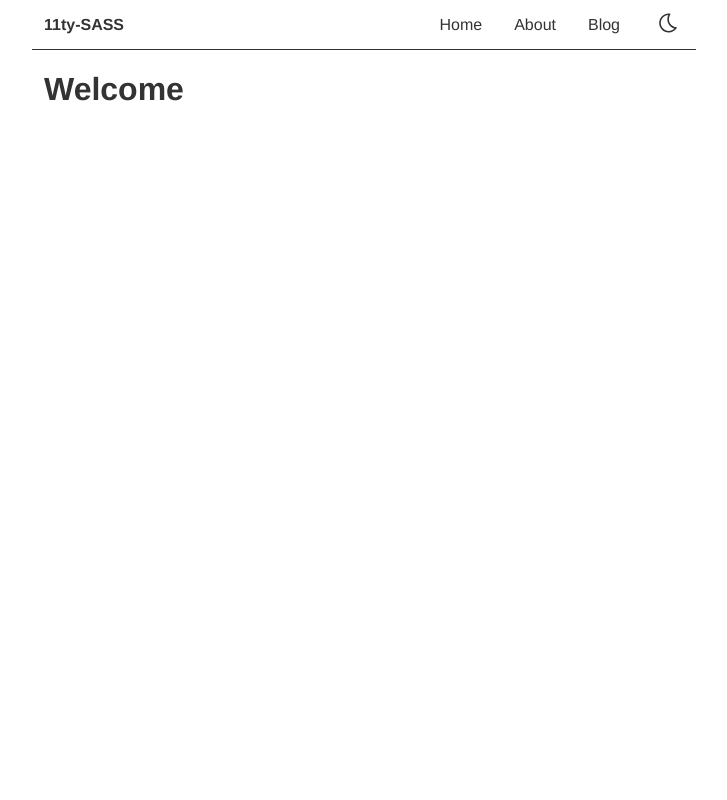
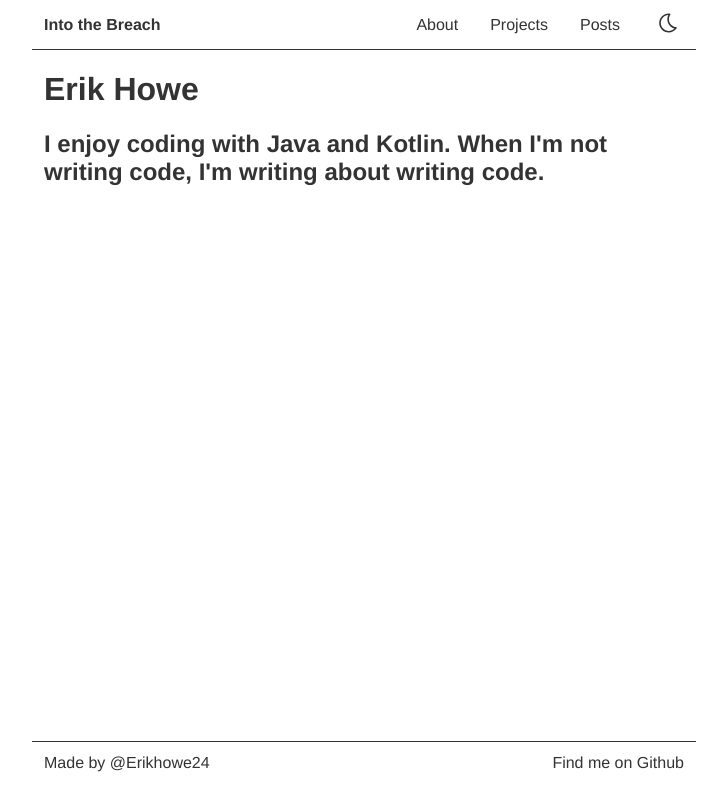
Before and after one commit to erikhowe/11ty-lab, an Eleventy site: page src/index.html in a window 1280 px wide. Shown: the whole page, without its empty margins (276-1003 px from the left). Built offline with nearby package versions, Linux system fonts and the light colour scheme; Eleventy itself is replaced by a stand-in of ours; files that its build step writes are made by us from their sources.

```diff
--- a/src/_includes/components/footer.html
+++ b/src/_includes/components/footer.html
@@ -0,0 +1,5 @@
+<footer>
+  <a href="https://twitter.com/erikhowe24" target="_blank" class="logo">Made by @Erikhowe24</p>
+  <a href="https://github.com/erikhowe" target="_blank" class="logo">Find me on Github</p>
+
+</footer>
--- a/src/_includes/components/navbar.html
+++ b/src/_includes/components/navbar.html
@@ -1,11 +1,11 @@
 <header>
   <nav>
-    <p class="logo">11ty-SASS</p>
+    <p class="logo">Into the Breach</p>
 
     <div class="nav-list">
-      <a href="/">Home</a>
-      <a href="/about">About</a>
-      <a href="/blog">Blog</a>
+      <a href="/">About</a>
+      <a href="/projects">Projects</a>
+      <a href="/blog">Posts</a>
       <button id="nightModeButton" class="night-mode-btn">
         <svg
           style="width: 20px"
--- a/src/index.html
+++ b/src/index.html
@@ -1,9 +1,13 @@
 ---
-title: "11ty SASS"
+title: "About"
 layout: "base.html"
 ---
 
 <div>
-  <h1>Welcome</h1>
+  <h1>Erik Howe</h1>
+  <h2>
+    I enjoy coding with Java and Kotlin. When I'm not writing code, I'm writing
+    about writing code.
+  </h2>
   <p class="text-lg paragraph"></p>
 </div>
```
Also changed, not shown: src/blog.html (+2 -2 lines), src/blog/choosing-a-ssg.md (added, +19 -0 lines), src/projects.html (renamed from src/about.html, +2 -2 lines).
